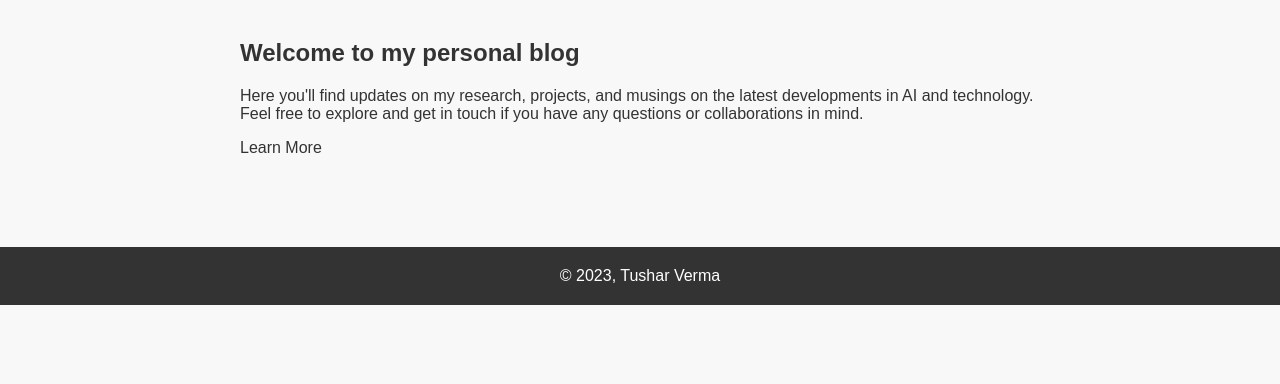
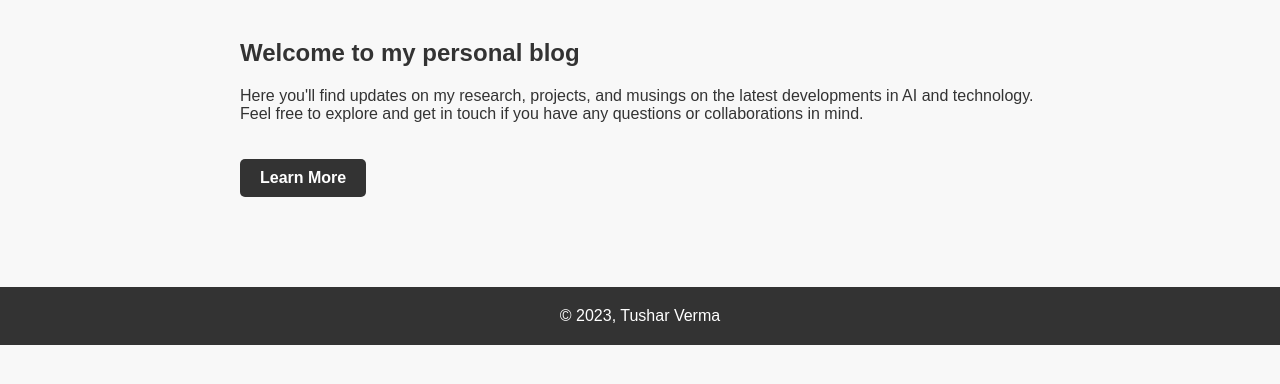
Before and after one commit to vermatushar/vermatushar.github.io, a plain HTML site: page index.html in a window 1280 px wide. Shown: the part 78-462 px from the top of the page. Drawn offline with Linux system fonts and the light colour scheme.

Commit message:
[update]

```diff
--- a/style.css
+++ b/style.css
@@ -129,6 +129,20 @@ form button:hover {
   background-color: #555;
 }
 
+.btn {
+  background-color: #333;
+  color: #fff;
+  padding: 10px 20px;
+  border-radius: 5px;
+  font-weight: bold;
+  display: inline-block;
+  margin-top: 20px;
+}
+
+.btn:hover {
+  background-color: #555;
+}
+
 /* Footer styles */
 footer {
   background-color: #333;
```
